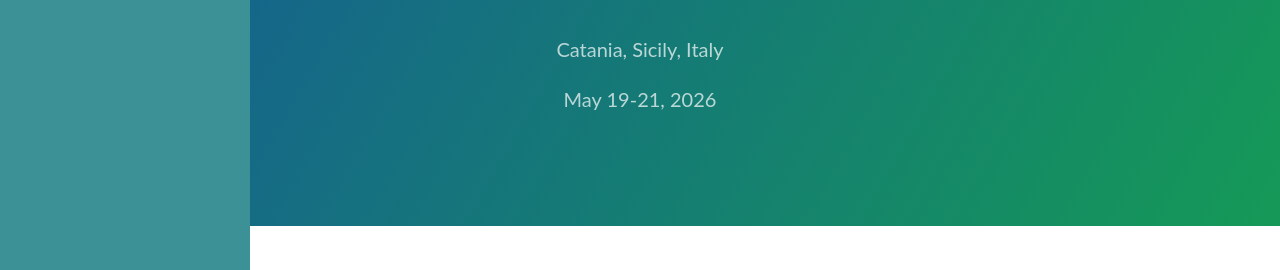
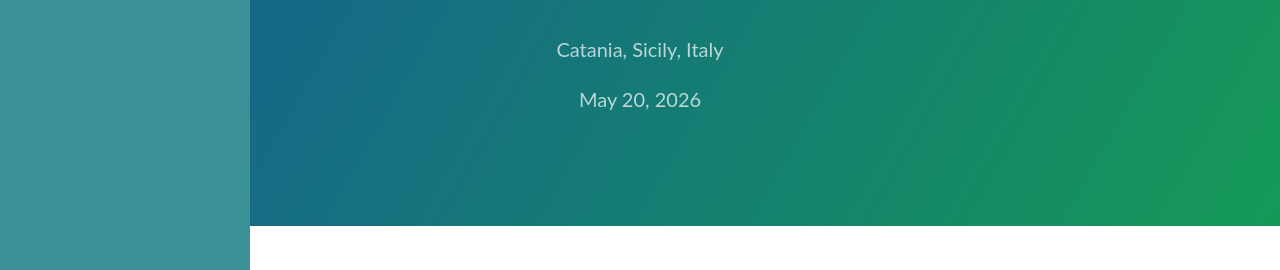
Before and after one commit to HPQCI/HPQCI.github.io, a Jekyll site: the page built from index.md, in a window 1280 px wide and 900 px high. Shown: the part 203-473 px from the top of the window. Built offline with Jekyll 4.4.1, drawn with Linux system fonts in a browser that asks for light colours; our own code applies the rules of GitHub Pages for plain Markdown files.

Commit message:
Change event date to May 20, 2026
Updated the event date for HPQCI.

```diff
--- a/_config.yml
+++ b/_config.yml
@@ -2,7 +2,7 @@ title: HPQCI
 description: International Workshop on High Performance and Quantum Computing Integration (HPQCI) @ CF26.
 header: Second International Workshop on High Performance and Quantum Computing Integration (2026)
 where: Catania, Sicily, Italy
-when: May 19-21, 2026
+when: May 20, 2026
 show_downloads: false
 download_url: https://github.com/HPQCI/HPQCI.github.io/raw/main/downloads/HPQCI.zip
 google_analytics:
```
